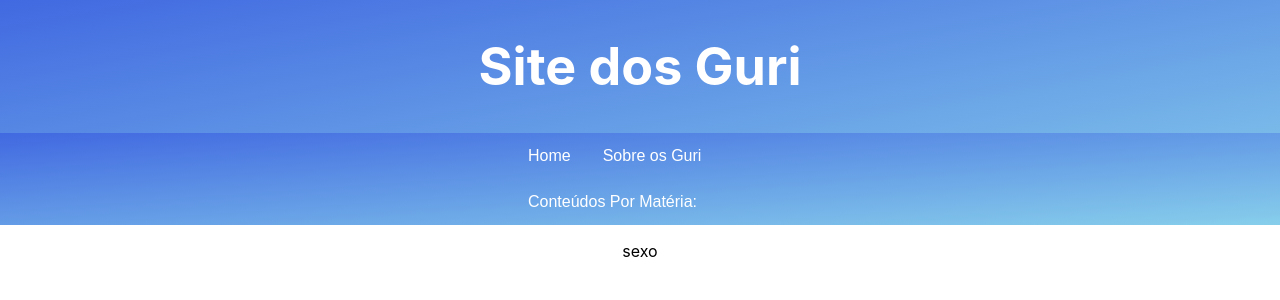
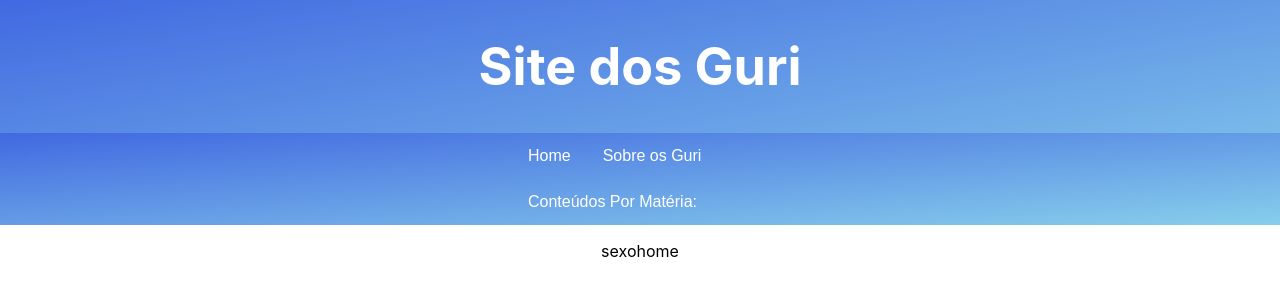
Before and after one commit to Rosbifbr/SitezaoDosGuri, a React (Create React App) app: page / in a window 1280 px wide. Shown: the top 300 px of the page. Built offline with nearby package versions, Linux system fonts and the light colour scheme.

Commit message:
it all works

```diff
--- a/src/componentes/ArticleView.js
+++ b/src/componentes/ArticleView.js
@@ -3,20 +3,19 @@ import { connect } from "react-redux";
 
 
 const mapStateToProps = state => {
-    return {page: state.pagina};
+    //console.log(state.pageReducer.pagina);
+    return {pagina: state.pageReducer.pagina};
 }
 
 class ArticleView extends React.Component {
     constructor(props){
         super(props);
-        this.state = {
-
-        }
     }
 
-    render(){console.log(this.state.page);
+    render(){
+        //console.log(this.props)
         return(
-        <p>sexo</p>
+        <p>sexo{this.props.pagina}</p>
         )
     }
 }
```
Also changed, not shown: 1 other file (tests, documents, lock files or other folders).
